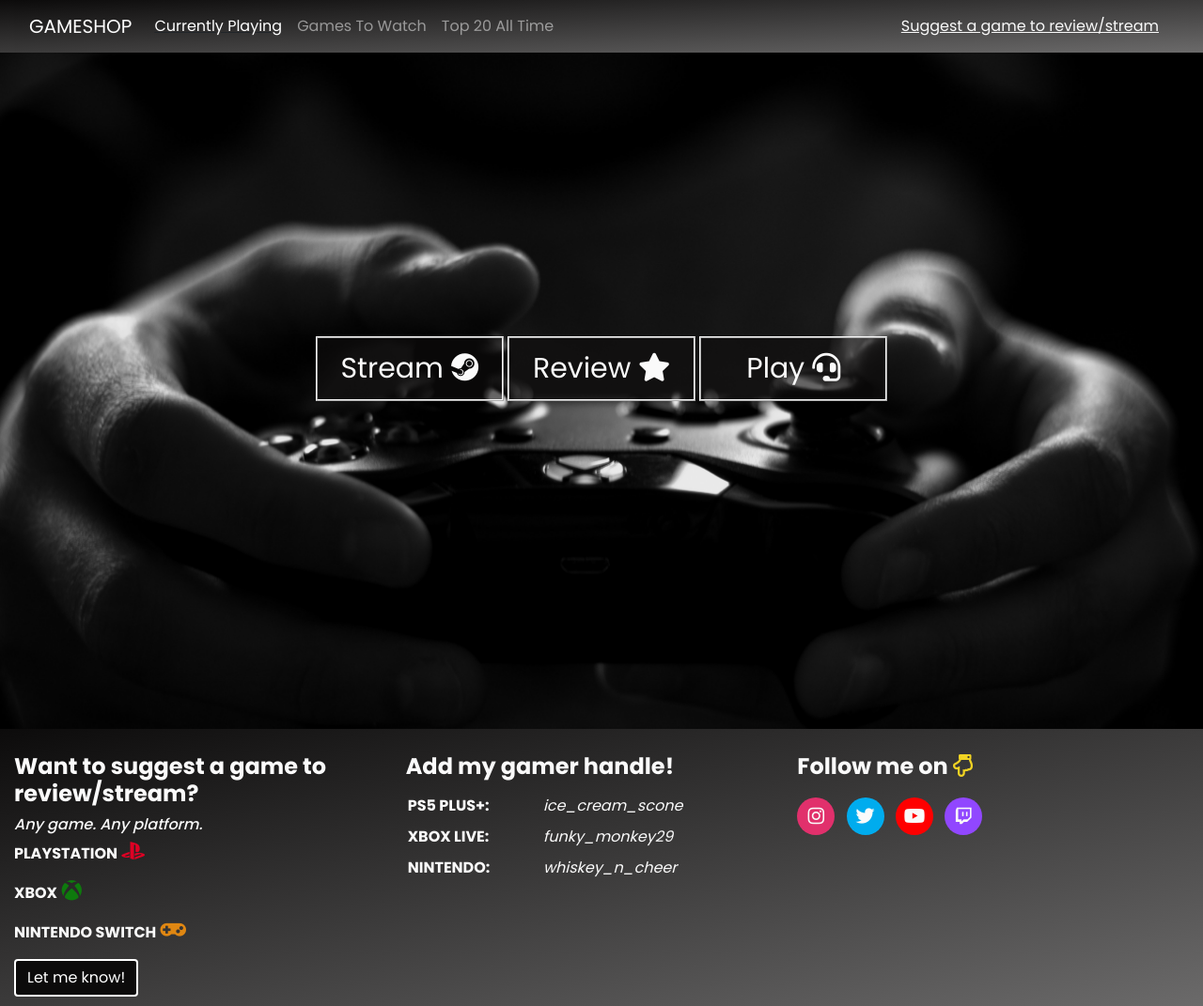
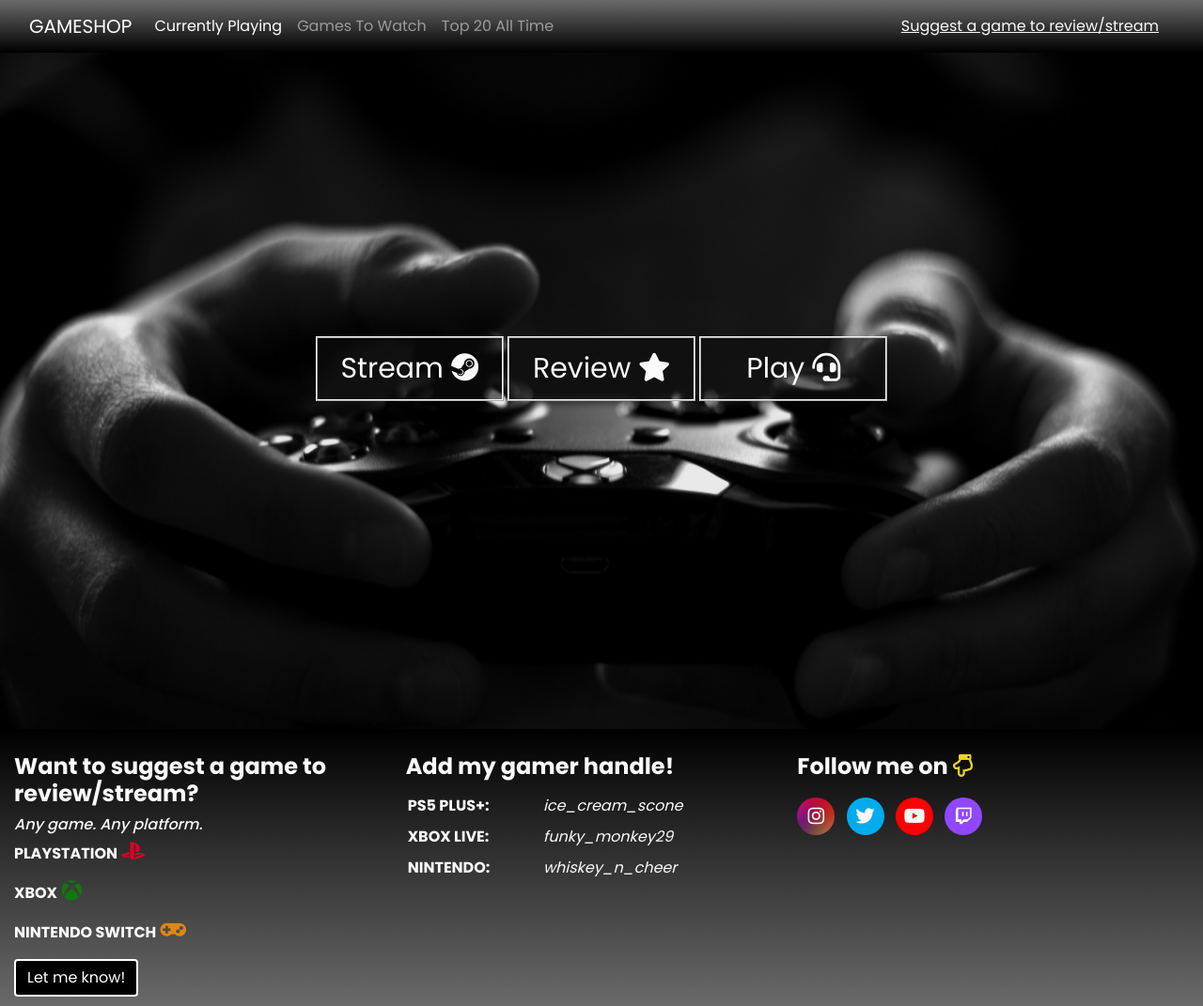
Before and after one commit to aryan008/m1-initial-test, a plain HTML site: page index.html in a window 1280 px wide. Shown: the whole page at 94% size. Drawn offline with nearby package versions, Linux system fonts and the light colour scheme.

Commit message:
fixing background shade

```diff
--- a/assets/css/style.css
+++ b/assets/css/style.css
@@ -11,7 +11,7 @@ header, body {
 }
 
 header {
-  background: linear-gradient(to right bottom, #0c0b0b, #686767fa);
+  background: linear-gradient(to bottom, #686767fa, #000000);
   display: flex;
   align-items: center;
 }
@@ -28,7 +28,7 @@ header {
 }
 
 .navbar-style {
-  background: linear-gradient(to right bottom, #0c0b0b, #686767fa);
+  background: linear-gradient(to bottom, #686767fa, #000000);
 }
 
 .suggest-text {
@@ -71,7 +71,7 @@ header {
 footer {
     min-height: 120px;
     padding: 10px 15px;
-    background: linear-gradient(to right bottom, #0c0b0b, #686767fa);
+    background: linear-gradient(180deg, #000000, #686767fa);
     color: #fafafa;
 }
 
@@ -91,7 +91,7 @@ footer {
 }
 
 .suggestion {
-    background-color: #0c0b0b;
+    background-color: #000000;
     border: 2px solid;
 }
 
@@ -170,7 +170,9 @@ form {
 }
 
 .social-instagram {
-    background: #e1306c;
+    background: linear-gradient(210deg, rgba(255,0,0,.8), rgba(255,0,0,0) 70%),
+                linear-gradient(127deg, rgba(229, 9, 236, 0.8), rgba(229, 9, 236,0) 70%),
+                linear-gradient(300deg, rgba(247, 144, 85, 0.8), rgba(247, 144, 85,0) 70%);
 }
 
 .social-twitter {
```
